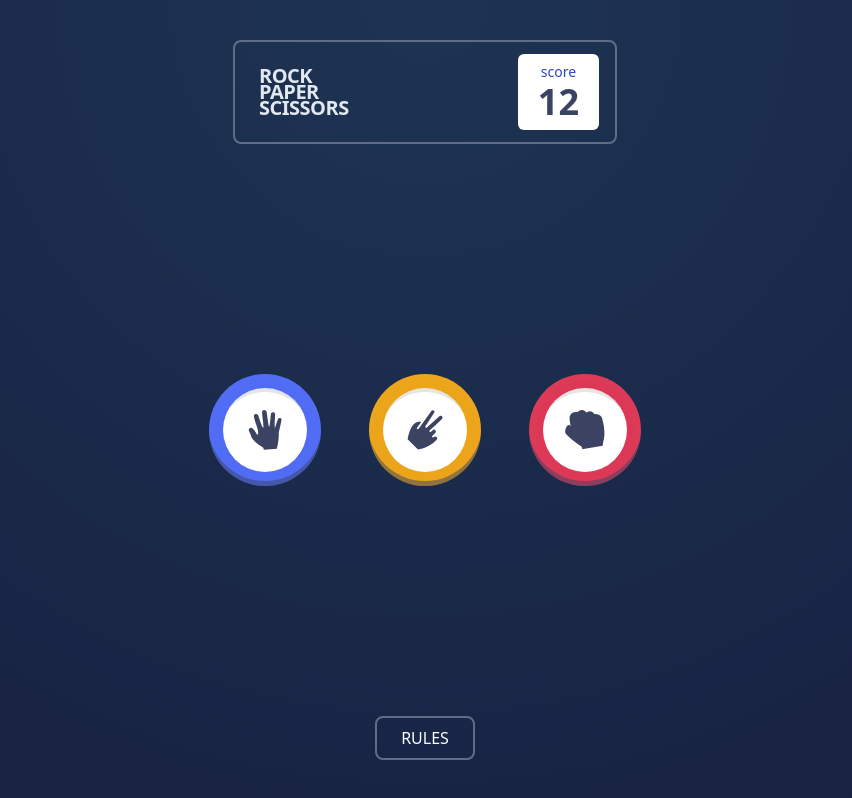
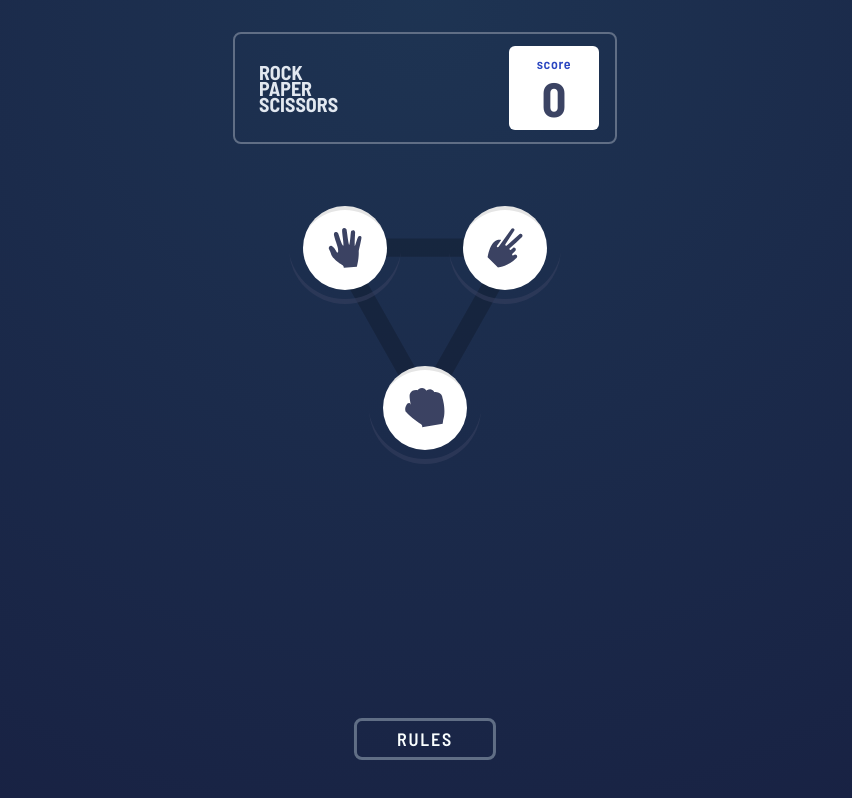
Before and after one commit to teziovsky/rock-paper-scissors, a SvelteKit app: page / in a window 1280 px wide. Shown: the whole page, without its empty margins (215-1067 px from the left). Built offline with nearby package versions, Linux system fonts and the light colour scheme.

Commit message:
feat: implement lines behind buttons TEZ-89

```diff
--- a/src/app.html
+++ b/src/app.html
@@ -15,7 +15,7 @@
 		%sveltekit.head%
 	</head>
 	<body
-		class="flex flex-col items-center justify-between min-h-screen p-10 bg-bottom bg-200vh bg-radial-gradient text-slate-200"
+		class="relative flex flex-col items-center min-h-screen px-10 pt-8 pb-24 bg-bottom font-barlow bg-200vh bg-radial-gradient text-slate-200"
 		data-sveltekit-preload-data="hover"
 	>
 		<main style="display: contents">%sveltekit.body%</main>
--- a/src/components/Button.svelte
+++ b/src/components/Button.svelte
@@ -1,12 +1,29 @@
 <script lang="ts">
-	export let color: 'paper' | 'scissor' | 'rock' = 'paper';
+	import { createEventDispatcher } from 'svelte';
+	import type { Options } from '../types';
+
+	const dispatch = createEventDispatcher();
+
+	export let color: Options;
+	export let chosen: boolean = false;
+
+	export let className: string | undefined;
+	export { className as class };
+
+	function handleClick() {
+		dispatch('click', {
+			color
+		});
+	}
 </script>
 
 <button
-	class="relative shadow-button-outer transition-transform transform hover:-translate-y-2 focus:-translate-y-2 shadow-dark/50 flex items-center justify-center w-28 h-28 rounded-full before:content-[''] before:w-3/4 before:h-3/4 before:absolute before:shadow-button-inner before:shadow-black/10 before:rounded-full before:bg-white before:z-10 before:block"
-	class:bg-paper-gradient={color === 'paper'}
-	class:bg-scissor-gradient={color === 'scissor'}
-	class:bg-rock-gradient={color === 'rock'}
+	class={`bg-${color}-gradient absolute shadow-button-outer transition-all duration-200 transform enabled:hover:rotate-45 enabled:hover:-translate-y-4 enabled:focus:-translate-y-4 enabled:focus-within:rotate-45 enabled:focus-within:-translate-y-6 shadow-dark/50 flex items-center justify-center w-28 h-28 rounded-full after:content-[''] after:w-3/4 after:h-3/4 enabled:focus-within:outline-dashed enabled:focus-within:outline-font enabled:focus-within:outline-offset-4 enabled:focus-within:outline-4 after:absolute after:shadow-button-inner after:shadow-black/10 after:rounded-full after:bg-white after:z-10 after:block ${
+		className || ''
+	}`}
+	disabled={chosen}
+	aria-label={`Choose ${color}`}
+	on:click={handleClick}
 >
 	<slot />
 </button>
--- a/src/components/Header.svelte
+++ b/src/components/Header.svelte
@@ -1,12 +1,18 @@
+<script lang="ts">
+	export let score: number = 0;
+</script>
+
 <header
-	class="flex items-center justify-between w-full max-w-sm pl-6 pr-4 py-3 border-2 rounded-lg border-header-outline"
+	class="flex items-center justify-between w-full max-w-sm py-3 pl-6 pr-4 mb-6 border-2 rounded-lg border-header-outline"
 >
-	<h1 class="flex uppercase leading-4 tracking-tight text-xl font-bold flex-col">
+	<h1 class="flex flex-col text-xl font-bold leading-4 uppercase">
 		<span>rock</span><span>paper</span><span>scissors</span>
 	</h1>
 
-	<div class="flex flex-col items-center justify-center px-5 py-2 bg-white rounded-md text-grey">
-		<span class="text-sm text-score">score</span>
-		<span class="text-4xl font-bold text-dark">12</span>
+	<div
+		class="flex flex-col min-w-[90px] items-center justify-center px-5 py-2 bg-white rounded-md text-grey"
+	>
+		<span class="text-sm tracking-wider text-score">score</span>
+		<span class="text-5xl font-bold text-dark">{score}</span>
 	</div>
 </header>
--- a/src/routes/+page.svelte
+++ b/src/routes/+page.svelte
@@ -1,12 +1,46 @@
-<script>
+<script lang="ts">
+	import { fade } from 'svelte/transition';
+	import type { Options } from '../types';
 	import Header from '../components/Header.svelte';
 	import Button from '../components/Button.svelte';
+
+	let playerChosenButton: Options | undefined = undefined;
+	let computerChosenButton: Options | undefined = undefined;
+
+	function handleGameButtonClick(event: CustomEvent) {
+		playerChosenButton = event.detail.color;
+	}
+
+	function handleResetButtonClick() {
+		playerChosenButton = undefined;
+	}
 </script>
 
 <Header />
 
-<div class="flex flex-wrap items-center justify-center gap-12">
-	<Button color="paper">
+<div class="relative w-80 h-80">
+	{#if !Boolean(playerChosenButton)}
+		<svg
+			transition:fade={{ duration: 1000 }}
+			class="absolute w-48 h-48 transition-opacity duration-1000 -translate-x-1/2 -translate-y-1/2 top-1/2 left-1/2"
+			viewBox="0 0 313 278"
+			width="313"
+			height="278"
+			xmlns="http://www.w3.org/2000/svg"
+		>
+			<path class="stroke-[30]" stroke="#000" fill="none" opacity=".2" d="M156.5 262 300 8H13z" />
+		</svg>
+	{/if}
+	<Button
+		on:click={handleGameButtonClick}
+		class={`${
+			playerChosenButton === 'paper'
+				? 'top-6 left-1/4 -translate-x-1/2 duration-700'
+				: 'top-6 left-6'
+		}`}
+		color="paper"
+		chosen={Boolean(playerChosenButton)}
+	>
 		<svg
 			class="relative z-20 w-10 h-10"
 			xmlns="http://www.w3.org/2000/svg"
@@ -20,7 +54,16 @@
 			/>
 		</svg>
 	</Button>
-	<Button color="scissor">
+	<Button
+		on:click={handleGameButtonClick}
+		class={`${
+			playerChosenButton === 'scissors'
+				? 'top-1/2 right-3/4 -translate-y-1/2 translate-x-1/2 duration-700'
+				: 'top-6 right-6'
+		}`}
+		color="scissors"
+		chosen={Boolean(playerChosenButton)}
+	>
 		<svg
 			class="relative z-20 w-10 h-10"
 			xmlns="http://www.w3.org/2000/svg"
@@ -34,7 +77,16 @@
 			/>
 		</svg>
 	</Button>
-	<Button color="rock">
+	<Button
+		on:click={handleGameButtonClick}
+		class={`${
+			playerChosenButton === 'rock'
+				? 'bottom-1/2 left-1/4 translate-y-1/2 -translate-x-1/2 duration-700'
+				: '-translate-x-1/2 bottom-6 left-1/2'
+		}`}
+		color="rock"
+		chosen={Boolean(playerChosenButton)}
+	>
 		<svg
 			class="relative z-20 w-10 h-10"
 			xmlns="http://www.w3.org/2000/svg"
@@ -48,10 +100,37 @@
 			/>
 		</svg>
 	</Button>
+
+	{#if Boolean(playerChosenButton)}
+		<p
+			transition:fade={{ duration: 1000 }}
+			class="absolute text-sm tracking-widest uppercase top-40 left-9"
+		>
+			you picked
+		</p>
+		<p
+			transition:fade={{ duration: 1000 }}
+			class="absolute text-sm tracking-widest uppercase right-4 top-40"
+		>
+			the house picked
+		</p>
+	{/if}
+</div>
+
+<div class="flex min-h-[128px] flex-col gap-4">
+	{#if Boolean(playerChosenButton) && Boolean(computerChosenButton)}
+		<h2 class="text-6xl text-white uppercase">you lose</h2>
+		<button
+			class="px-10 py-3 tracking-widest uppercase rounded-lg text-xl bg-font text-dark enabled:focus:outline-dashed enabled:focus:outline-font enabled:focus:outline-offset-4 enabled:focus:outline-[3px]"
+			on:click={() => handleResetButtonClick()}
+		>
+			play again
+		</button>
+	{/if}
 </div>
 
 <button
-	class="px-6 py-2 uppercase bg-transparent border-2 rounded-lg border-header-outline text-font"
+	class="absolute left-1/2 -translate-x-1/2 bottom-10 px-10 py-1 text-lg tracking-widest uppercase bg-transparent border-[3px] rounded-lg border-header-outline text-font enabled:focus:outline-dashed enabled:focus:outline-font enabled:focus:outline-offset-4 enabled:focus:outline-[3px]"
 >
 	rules
 </button>
--- /dev/null
+++ b/src/types/index.d.ts
@@ -0,0 +1 @@
+export type Options = 'rock' | 'paper' | 'scissors';
--- a/tailwind.config.cjs
+++ b/tailwind.config.cjs
@@ -7,7 +7,7 @@ module.exports = {
 				barlow: ['Barlow Semi Condensed', 'sans-serif']
 			},
 			backgroundImage: {
-				'scissor-gradient': 'radial-gradient(hsl(39, 89%, 49%), hsl(40, 84%, 53%))',
+				'scissors-gradient': 'radial-gradient(hsl(39, 89%, 49%), hsl(40, 84%, 53%))',
 				'paper-gradient': 'radial-gradient(hsl(230, 89%, 62%), hsl(230, 89%, 65%))',
 				'rock-gradient': 'radial-gradient(hsl(349, 71%, 52%), hsl(349, 70%, 56%))',
 				'lizard-gradient': 'radial-gradient(hsl(261, 73%, 60%), hsl(261, 72%, 63%))',
```
